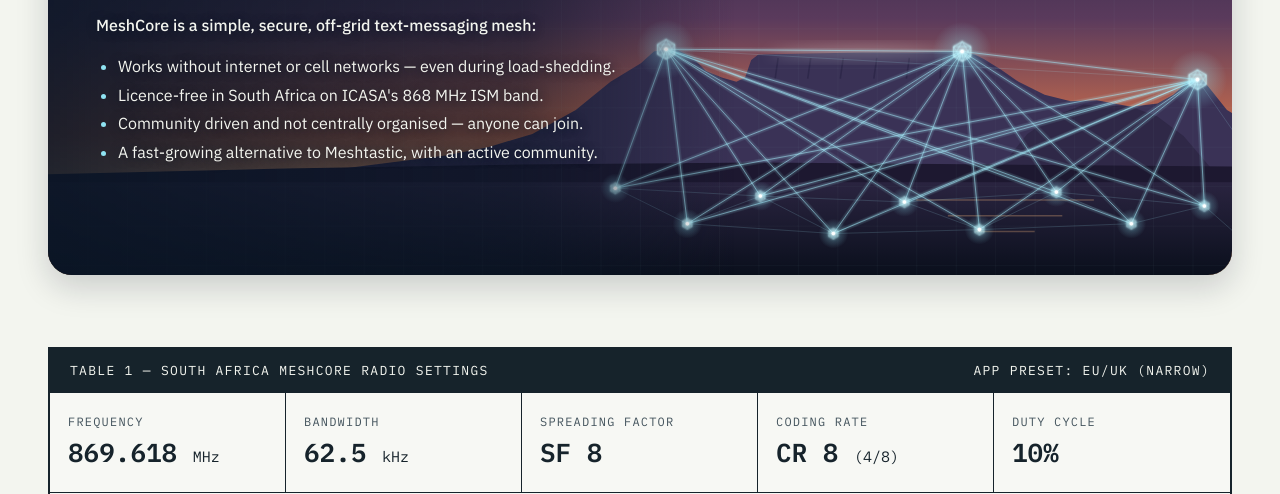
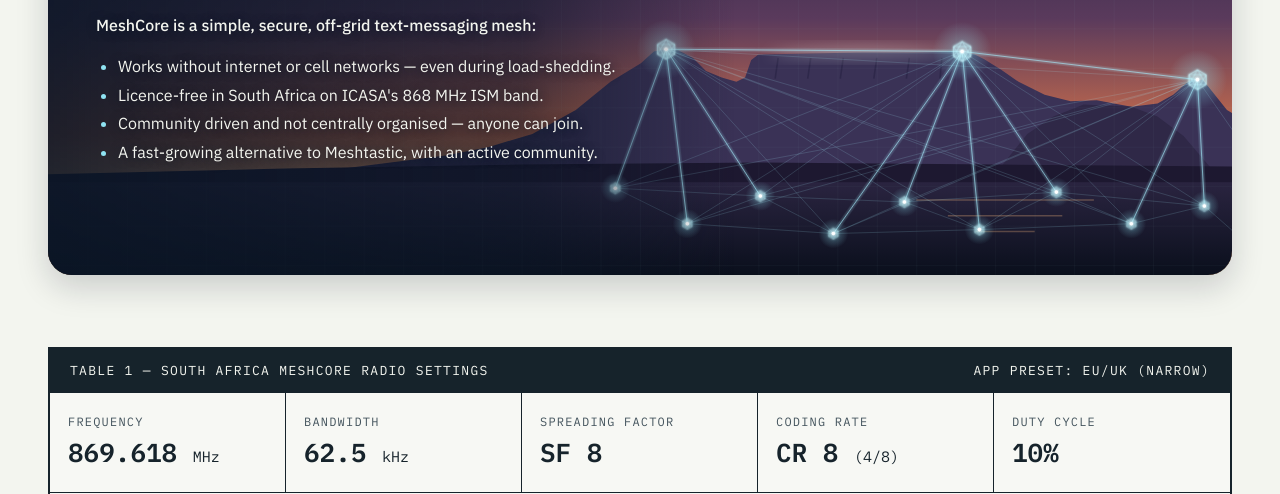
Before and after one commit to digitalhobo-area51/MeshCape, an Astro site: page / in a window 1280 px wide. Shown: the part 311-805 px from the top of the page. Built offline with nearby package versions, Linux system fonts and the light colour scheme; Astro itself is replaced by a stand-in of ours.

Commit message:
Hero: restore earlier large-small link weights
Each small node's link to its nearest peak is bright again and the other
peak links faint; small-small links stay faint, shoreline lights stay
removed.

Co-Authored-By: Claude Opus 5.5 <noreply@anthropic.com>
Claude-Session: https://claude.ai/code/session_01EAqqcBgZDoBRkKYjtyT4kj

```diff
--- a/src/components/Hero.astro
+++ b/src/components/Hero.astro
@@ -67,11 +67,11 @@ import { apps } from '../data/site';
 
       <!-- mesh: 3 repeaters on the peaks, 9 companions below; every node linked -->
       <g stroke="#A8F0FF" fill="none" stroke-linecap="round">
-        <!-- heavier: large-large and every large-small link -->
-        <g stroke-width="5" stroke-opacity=".06"><path d="M626.4 421.2 L926.5 423.4" /><path d="M926.5 423.4 L1165.0 452.0" /><path d="M575 562 L626.4 421.2" /><path d="M575 562 L926.5 423.4" /><path d="M575 562 L1165.0 452.0" /><path d="M648 598 L626.4 421.2" /><path d="M648 598 L926.5 423.4" /><path d="M648 598 L1165.0 452.0" /><path d="M722 570 L626.4 421.2" /><path d="M722 570 L926.5 423.4" /><path d="M722 570 L1165.0 452.0" /><path d="M796 608 L626.4 421.2" /><path d="M796 608 L926.5 423.4" /><path d="M796 608 L1165.0 452.0" /><path d="M868 576 L626.4 421.2" /><path d="M868 576 L926.5 423.4" /><path d="M868 576 L1165.0 452.0" /><path d="M944 604 L626.4 421.2" /><path d="M944 604 L926.5 423.4" /><path d="M944 604 L1165.0 452.0" /><path d="M1022 566 L626.4 421.2" /><path d="M1022 566 L926.5 423.4" /><path d="M1022 566 L1165.0 452.0" /><path d="M1098 598 L626.4 421.2" /><path d="M1098 598 L926.5 423.4" /><path d="M1098 598 L1165.0 452.0" /><path d="M1172 580 L626.4 421.2" /><path d="M1172 580 L926.5 423.4" /><path d="M1172 580 L1165.0 452.0" /></g>
-        <g stroke-width="1" stroke-opacity=".5" filter="url(#h-soft)"><path d="M626.4 421.2 L926.5 423.4" /><path d="M926.5 423.4 L1165.0 452.0" /><path d="M575 562 L626.4 421.2" /><path d="M575 562 L926.5 423.4" /><path d="M575 562 L1165.0 452.0" /><path d="M648 598 L626.4 421.2" /><path d="M648 598 L926.5 423.4" /><path d="M648 598 L1165.0 452.0" /><path d="M722 570 L626.4 421.2" /><path d="M722 570 L926.5 423.4" /><path d="M722 570 L1165.0 452.0" /><path d="M796 608 L626.4 421.2" /><path d="M796 608 L926.5 423.4" /><path d="M796 608 L1165.0 452.0" /><path d="M868 576 L626.4 421.2" /><path d="M868 576 L926.5 423.4" /><path d="M868 576 L1165.0 452.0" /><path d="M944 604 L626.4 421.2" /><path d="M944 604 L926.5 423.4" /><path d="M944 604 L1165.0 452.0" /><path d="M1022 566 L626.4 421.2" /><path d="M1022 566 L926.5 423.4" /><path d="M1022 566 L1165.0 452.0" /><path d="M1098 598 L626.4 421.2" /><path d="M1098 598 L926.5 423.4" /><path d="M1098 598 L1165.0 452.0" /><path d="M1172 580 L626.4 421.2" /><path d="M1172 580 L926.5 423.4" /><path d="M1172 580 L1165.0 452.0" /></g>
-        <!-- light: links between small nodes -->
-        <g stroke-width=".8" stroke-opacity=".2"><path d="M626.4 421.2 L1165.0 452.0" /><path d="M575 562 L648 598" /><path d="M648 598 L722 570" /><path d="M722 570 L796 608" /><path d="M796 608 L868 576" /><path d="M868 576 L944 604" /><path d="M944 604 L1022 566" /><path d="M1022 566 L1098 598" /><path d="M1098 598 L1172 580" /><path d="M575 562 L722 570" /><path d="M648 598 L796 608" /><path d="M722 570 L868 576" /><path d="M796 608 L944 604" /><path d="M868 576 L1022 566" /><path d="M944 604 L1098 598" /><path d="M1022 566 L1172 580" /><path d="M1172 580 L1240 640" /><path d="M1165.0 452.0 L1240 560" /></g>
+        <!-- brighter: large-large and each small node's link to its nearest large node -->
+        <g stroke-width="5" stroke-opacity=".07"><path d="M626.4 421.2 L926.5 423.4" /><path d="M926.5 423.4 L1165.0 452.0" /><path d="M575 562 L626.4 421.2" /><path d="M648 598 L626.4 421.2" /><path d="M722 570 L626.4 421.2" /><path d="M796 608 L926.5 423.4" /><path d="M868 576 L926.5 423.4" /><path d="M944 604 L926.5 423.4" /><path d="M1022 566 L926.5 423.4" /><path d="M1098 598 L1165.0 452.0" /><path d="M1172 580 L1165.0 452.0" /></g>
+        <g stroke-width="1" stroke-opacity=".6" filter="url(#h-soft)"><path d="M626.4 421.2 L926.5 423.4" /><path d="M926.5 423.4 L1165.0 452.0" /><path d="M575 562 L626.4 421.2" /><path d="M648 598 L626.4 421.2" /><path d="M722 570 L626.4 421.2" /><path d="M796 608 L926.5 423.4" /><path d="M868 576 L926.5 423.4" /><path d="M944 604 L926.5 423.4" /><path d="M1022 566 L926.5 423.4" /><path d="M1098 598 L1165.0 452.0" /><path d="M1172 580 L1165.0 452.0" /></g>
+        <!-- faint: other large-small links and all links between small nodes -->
+        <g stroke-width=".8" stroke-opacity=".2"><path d="M626.4 421.2 L1165.0 452.0" /><path d="M575 562 L926.5 423.4" /><path d="M575 562 L1165.0 452.0" /><path d="M648 598 L926.5 423.4" /><path d="M648 598 L1165.0 452.0" /><path d="M722 570 L926.5 423.4" /><path d="M722 570 L1165.0 452.0" /><path d="M796 608 L626.4 421.2" /><path d="M796 608 L1165.0 452.0" /><path d="M868 576 L626.4 421.2" /><path d="M868 576 L1165.0 452.0" /><path d="M944 604 L626.4 421.2" /><path d="M944 604 L1165.0 452.0" /><path d="M1022 566 L626.4 421.2" /><path d="M1022 566 L1165.0 452.0" /><path d="M1098 598 L626.4 421.2" /><path d="M1098 598 L926.5 423.4" /><path d="M1172 580 L626.4 421.2" /><path d="M1172 580 L926.5 423.4" /><path d="M575 562 L648 598" /><path d="M648 598 L722 570" /><path d="M722 570 L796 608" /><path d="M796 608 L868 576" /><path d="M868 576 L944 604" /><path d="M944 604 L1022 566" /><path d="M1022 566 L1098 598" /><path d="M1098 598 L1172 580" /><path d="M575 562 L722 570" /><path d="M648 598 L796 608" /><path d="M722 570 L868 576" /><path d="M796 608 L944 604" /><path d="M868 576 L1022 566" /><path d="M944 604 L1098 598" /><path d="M1022 566 L1172 580" /><path d="M1172 580 L1240 640" /><path d="M1165.0 452.0 L1240 560" /></g>
       </g>
       <g fill="url(#h-node-glow)"><circle cx="626.4" cy="421.2" r="30" /><circle cx="926.5" cy="423.4" r="30" /><circle cx="1165.0" cy="452.0" r="30" /><circle cx="575" cy="562" r="15" /><circle cx="648" cy="598" r="15" /><circle cx="722" cy="570" r="15" /><circle cx="796" cy="608" r="15" /><circle cx="868" cy="576" r="15" /><circle cx="944" cy="604" r="15" /><circle cx="1022" cy="566" r="15" /><circle cx="1098" cy="598" r="15" /><circle cx="1172" cy="580" r="15" /></g>
       <g fill="rgba(190, 245, 255, .1)" stroke="#C8F7FF" stroke-width=".9" stroke-opacity=".85" filter="url(#h-soft)"><use href="#h-crystal" transform="translate(626.4 421.2)" /><use href="#h-crystal" transform="translate(926.5 423.4)" /><use href="#h-crystal" transform="translate(1165.0 452.0)" /><use href="#h-crystal" transform="translate(575 562) scale(.55)" /><use href="#h-crystal" transform="translate(648 598) scale(.55)" /><use href="#h-crystal" transform="translate(722 570) scale(.55)" /><use href="#h-crystal" transform="translate(796 608) scale(.55)" /><use href="#h-crystal" transform="translate(868 576) scale(.55)" /><use href="#h-crystal" transform="translate(944 604) scale(.55)" /><use href="#h-crystal" transform="translate(1022 566) scale(.55)" /><use href="#h-crystal" transform="translate(1098 598) scale(.55)" /><use href="#h-crystal" transform="translate(1172 580) scale(.55)" /></g>
```
